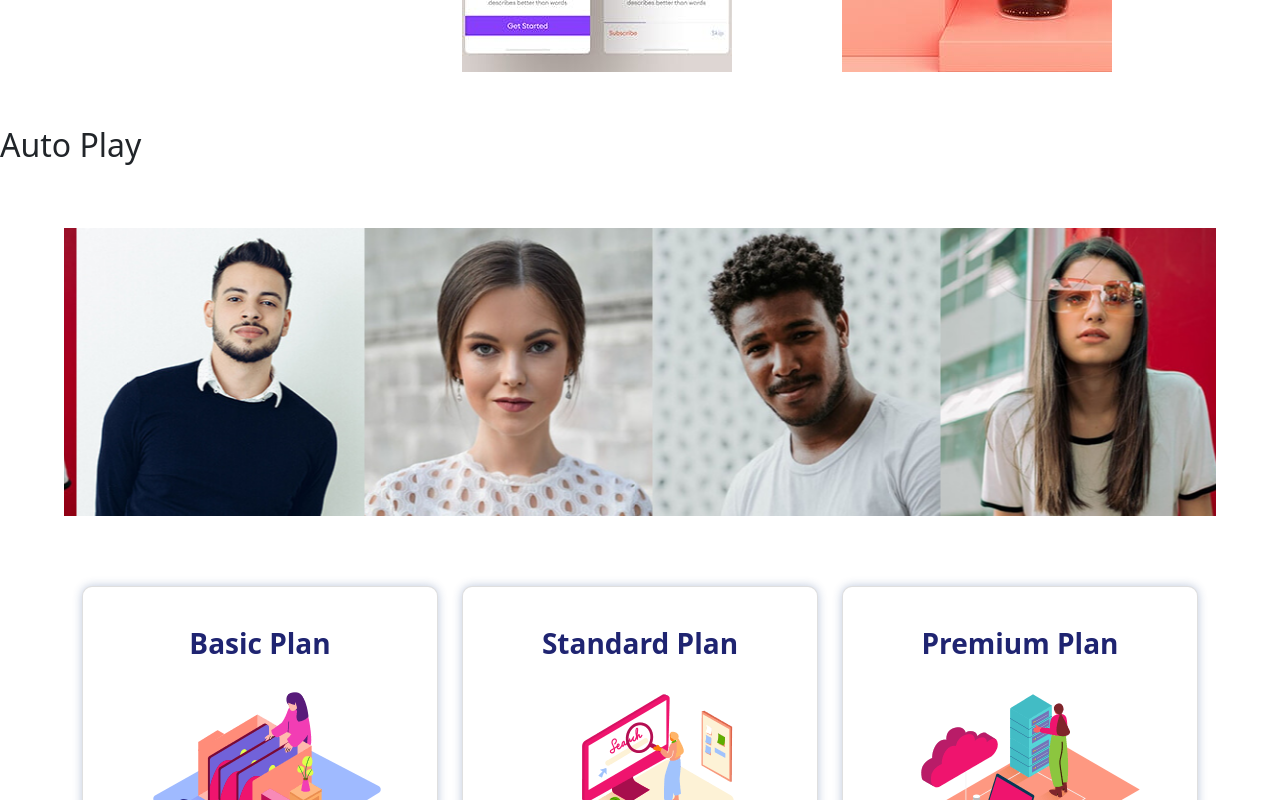
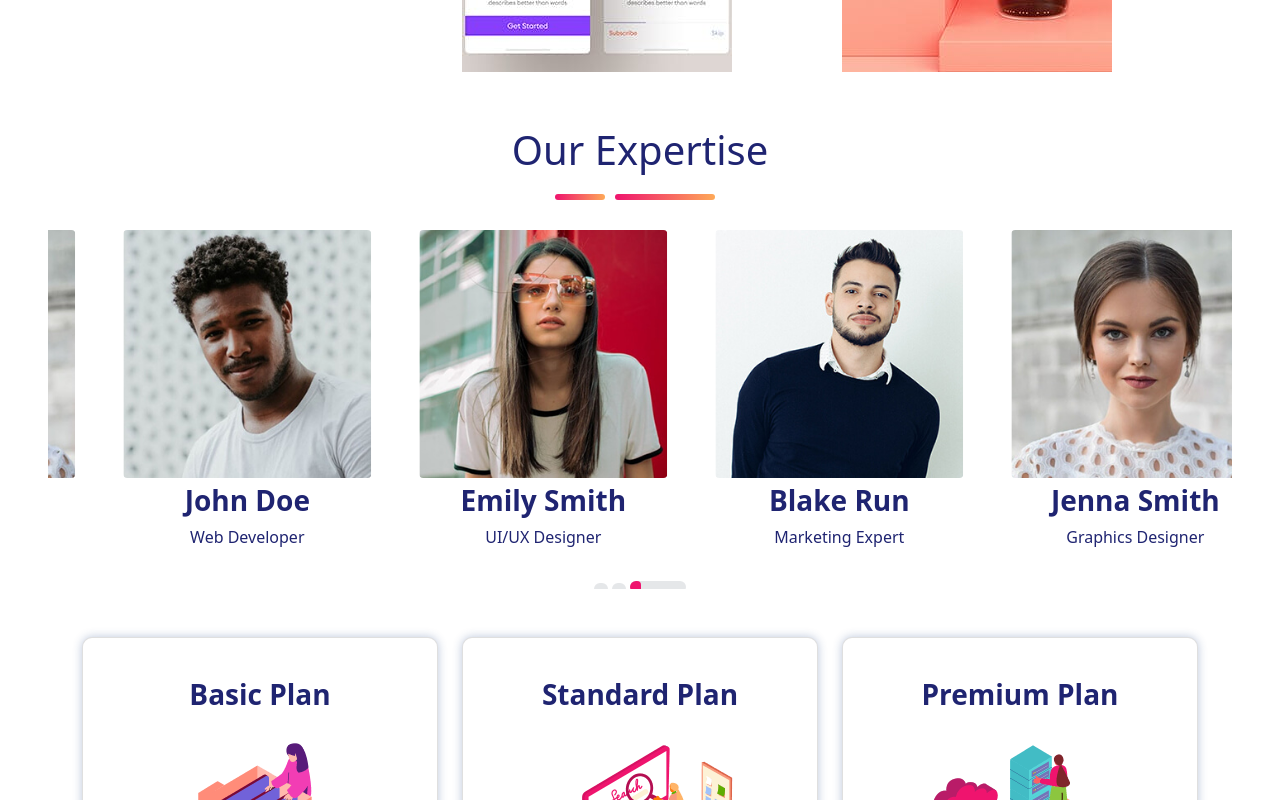
Before and after one commit to mdYeasin2001/people-choice-agency-client, a Next.js app: page / in a window 1280 px wide. Shown: the part 2020-2820 px from the top of the page. Built offline with nearby package versions, Linux system fonts and the light colour scheme.

Commit message:
Our Expertise added

```diff
--- /dev/null
+++ b/components/home/OurExpertise/Expert.js
@@ -0,0 +1,15 @@
+import React from 'react';
+import Image from 'next/image';
+
+
+const Expert = ({expert}) => {
+    return (
+        <div className='p-4 text-center text-primary'>
+           <Image className='rounded' height={300} src={expert.image} alt={expert.name}/>
+           <h3 className='fw-bold'>{expert.name}</h3>
+           <p>{expert.position}</p>
+        </div>
+    );
+};
+
+export default Expert;
--- /dev/null
+++ b/components/home/OurExpertise/ExpertiseData.js
@@ -0,0 +1,81 @@
+import John from '../../../assets/images/John Doe.jpg';
+import Emily from '../../../assets/images/Emily Smith.jpg';
+import Blake from '../../../assets/images/Blake Run.jpg';
+import Jenna from '../../../assets/images/Jenna Smith.jpg';
+
+const ExpertiseData = [
+    {
+        id: 1,
+        name: 'John Doe',
+        position: 'Web Developer',
+        image: John
+    },
+    {
+        id: 2,
+        name: 'Emily Smith',
+        position: 'UI/UX Designer',
+        image: Emily
+    },
+    {
+        id: 3,
+        name: 'Blake Run',
+        position: 'Marketing Expert',
+        image: Blake
+    },
+    {
+        id: 4,
+        name: 'Jenna Smith',
+        position: 'Graphics Designer',
+        image: Jenna
+    },
+    {
+        id: 5,
+        name: 'John Doe',
+        position: 'Web Developer',
+        image: John
+    },
+    {
+        id: 6,
+        name: 'Emily Smith',
+        position: 'UI/UX Designer',
+        image: Emily
+    },
+    {
+        id: 7,
+        name: 'Blake Run',
+        position: 'Marketing Expert',
+        image: Blake
+    },
+    {
+        id: 8,
+        name: 'Jenna Smith',
+        position: 'Graphics Designer',
+        image: Jenna
+    },
+    {
+        id: 9,
+        name: 'John Doe',
+        position: 'Web Developer',
+        image: John
+    },
+    {
+        id: 10,
+        name: 'Emily Smith',
+        position: 'UI/UX Designer',
+        image: Emily
+    },
+    {
+        id: 11,
+        name: 'Blake Run',
+        position: 'Marketing Expert',
+        image: Blake
+    },
+    {
+        id: 12,
+        name: 'Jenna Smith',
+        position: 'Graphics Designer',
+        image: Jenna
+    }
+]
+
+export default ExpertiseData;
--- a/components/home/OurExpertise/OurExpertise.js
+++ b/components/home/OurExpertise/OurExpertise.js
@@ -1,62 +1,36 @@
-import React, { Component } from "react";
+import React from "react";
+import Expert from "./Expert";
 import Slider from "react-slick";
-import Image from 'next/image';
-import John from '../../../assets/images/John Doe.jpg';
-import Emily from '../../../assets/images/Emily Smith.jpg';
-import Blake from '../../../assets/images/Blake Run.jpg';
-import Jenna from '../../../assets/images/Jenna Smith.jpg';
+import ExpertiseData from './ExpertiseData';
+import SectionTitleUnderline from "../../common/SectionTitleUnderline";
 
 const OurExpertise = () => {
    const settings = {
       dots: true,
       infinite: true,
       slidesToShow: 4,
-      slidesToScroll: 1,
+      slidesToScroll: 4,
       autoplay: true,
       speed: 2000,
       autoplaySpeed: 2000,
       cssEase: "linear",
+      appendDots: dots => <ul>{dots}</ul>,
+      customPaging: i => (
+      <div className="ft-slick__dots--custom">
+        <div className="loading" />
+      </div>
+    )
     };
     return (
       <div>
-        <h2>Auto Play</h2>
-        <Slider className='slide_show m-5 p-3' {...settings}>
-          <div>
-            <Image height={300} src={John}/>
-          </div>
-          <div>
-            <Image height={300} src={Emily}/>
-          </div>
-          <div>
-            <Image height={300} src={Blake}/>
-          </div>
-          <div>
-            <Image height={300} src={Jenna}/>
-          </div>
-           <div>
-            <Image height={300} src={John}/>
-          </div>
-          <div>
-            <Image height={300} src={Emily}/>
-          </div>
-          <div>
-            <Image height={300} src={Blake}/>
-          </div>
-          <div>
-            <Image height={300} src={Jenna}/>
-          </div>
-           <div>
-            <Image height={300} src={John}/>
-          </div>
-          <div>
-            <Image height={300} src={Emily}/>
-          </div>
-          <div>
-            <Image height={300} src={Blake}/>
-          </div>
-          <div>
-            <Image height={300} src={Jenna}/>
-          </div>
+        <div className="text-center">
+           <h1 className='text-primary'>Our Expertise</h1>
+           <SectionTitleUnderline/>
+        </div>
+        <Slider className='slide_show mx-5 mb-5' {...settings}>
+            {
+            ExpertiseData.map((expert) => <Expert key={expert.id} expert={expert}></Expert> )
+            }
         </Slider>
       </div>
     );
--- a/scss/abstract/_variables.scss
+++ b/scss/abstract/_variables.scss
@@ -4,3 +4,4 @@ $white: #fff;
 //added by sakib
 $danger: #ef146e;
 $warning: #fea958;
+$light: #e5e7e9;
--- a/scss/components/home/_ourExpertise.scss
+++ b/scss/components/home/_ourExpertise.scss
@@ -3,3 +3,131 @@
 .slide_show {
   overflow: hidden;
 }
+
+/* Dots */
+.slick-dotted.slick-slider {
+  margin-bottom: 30px;
+}
+
+.slick-dots {
+  position: absolute;
+  bottom: -10px;
+
+  display: block;
+
+  width: 100%;
+  padding: 0;
+  margin: 0;
+
+  list-style: none;
+
+  text-align: center;
+}
+.slick-dots li {
+  position: relative;
+  display: inline-block;
+  width: 10px;
+  height: 10px;
+  margin: 0 5px;
+  padding: 0;
+  cursor: pointer;
+  transition: width 0.3s ease-in-out;
+}
+.slick-dots li button {
+  font-size: 0;
+  line-height: 0;
+
+  display: block;
+
+  width: 10px;
+  height: 10px;
+  padding: 5px;
+
+  cursor: pointer;
+
+  color: transparent;
+  border: 0;
+  outline: none;
+  background: transparent;
+}
+.slick-dots li button:hover,
+.slick-dots li button:focus {
+  outline: none;
+}
+.slick-dots li button:hover:before,
+.slick-dots li button:focus:before {
+  opacity: 1;
+}
+.slick-dots li button:before {
+  font-family: "slick";
+  font-size: 10px;
+  line-height: 20px;
+
+  position: absolute;
+  top: 0;
+  left: 0;
+
+  width: 10px;
+  height: 10px;
+
+  content: "•";
+  text-align: center;
+
+  opacity: 0.25;
+  color: black;
+
+  -webkit-font-smoothing: antialiased;
+  -moz-osx-font-smoothing: grayscale;
+}
+.slick-dots li.slick-active button:before {
+  opacity: 0.75;
+  color: black;
+}
+
+/* Custom Slick Dots */
+
+@keyframes loading {
+  from {
+    width: 0%;
+  }
+
+  to {
+    width: 100%;
+  }
+}
+
+.ft-slick__dots--custom {
+  height: 12px;
+  width: 14px;
+  background-color: $light;
+  border-radius: 10px;
+  position: relative;
+}
+
+.slick-dots li {
+  width: 14px;
+  margin: 0 2px;
+  transition: width 0.3s ease-in-out;
+}
+
+.slick-dots .slick-active {
+  width: 56px;
+  transition: width 0.3s ease-in-out;
+}
+
+.slick-dots .slick-active .ft-slick__dots--custom {
+  width: 56px;
+  top: 0px;
+  overflow: hidden;
+
+  .loading {
+    height: 12px;
+    animation: loading 5s ease-in;
+    background-color: $danger;
+    display: inline-block;
+    position: absolute;
+    top: 0;
+    left: 0;
+    border-radius: 4px;
+  }
+}
```
